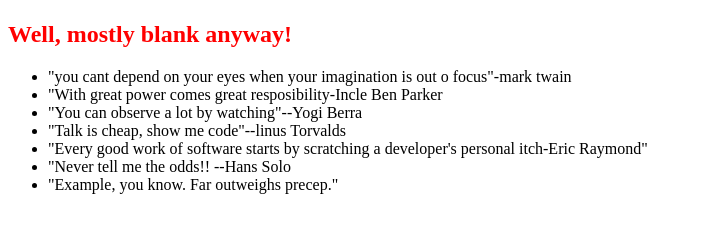
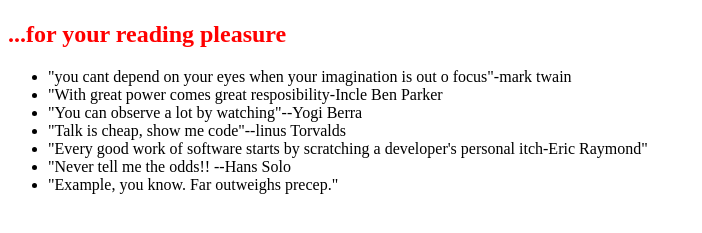
Before and after one commit to NikitaBhat/0main_openSAP_reponik, a plain HTML site: page index.html in a window 1280 px wide. Shown: the part 59-292 px from the top of the page, without its empty margins (0-702 px from the left). Drawn offline with Linux system fonts and the light colour scheme.

Commit message:
changed second header to for your reading pleasure

```diff
--- a/index.html
+++ b/index.html
@@ -9,7 +9,7 @@
 </head>
 		<body>
 			<h1 >A page of quotations</h1>
-			<h2>Well, mostly blank anyway!</h2>
+			<h2>...for your reading pleasure</h2>
 			<ul>
 				<li>"you cant depend on your eyes when your imagination is out o focus"-mark twain</li>
 				<li>"With great power comes great resposibility-Incle Ben Parker</li>
```
